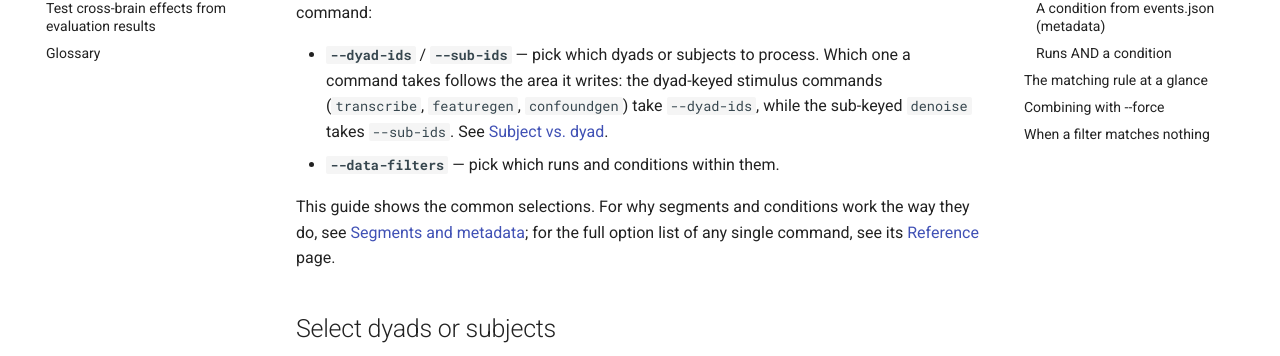
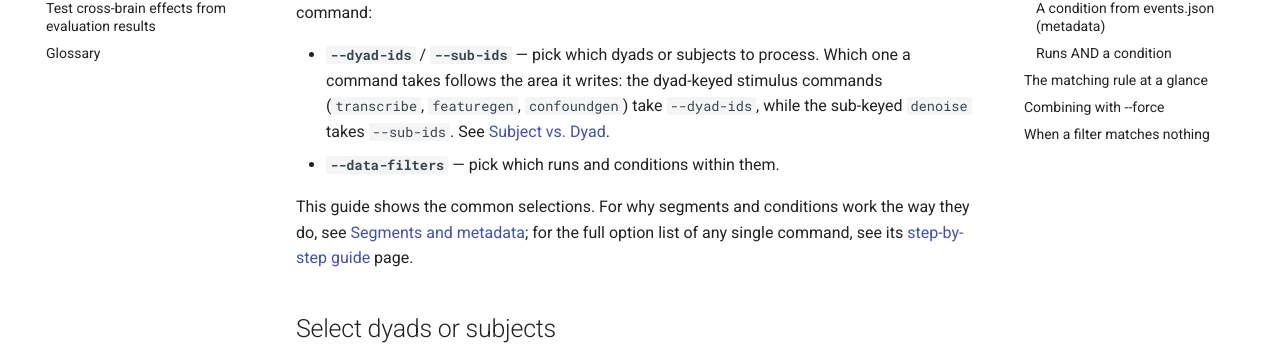
Before and after one commit to princeton-ddss/hypline, an MkDocs documentation site: the page built from docs/mkdocs/FAQ/filter.md, in a window 1280 px wide and 900 px high. Shown: the part 304-660 px from the top of the window. Built offline with MkDocs 1.6.1 and Material for MkDocs 9.7.7, drawn with Linux system fonts in a browser that asks for light colours; comment, search, counter and statistics services are not loaded; the version menu is left out.

Commit message:
Fix links in filter.md for dyad and segment references
Updated links in the FAQ filter documentation to point to the correct step-by-step guides.

```diff
--- a/docs/mkdocs/FAQ/filter.md
+++ b/docs/mkdocs/FAQ/filter.md
@@ -9,12 +9,12 @@
   Which one a command takes follows the area it writes: the dyad-keyed stimulus
   commands (`transcribe`, `featuregen`, `confoundgen`) take `--dyad-ids`, while
   the sub-keyed `denoise` takes `--sub-ids`. See [Subject vs.
-  dyad](../concepts/layout.md#subject-vs-dyad).
+  Dyad](../step-by-step/layout.md#subject-vs-dyad).
 - **`--data-filters`** — pick which runs and conditions within them.
 
 This guide shows the common selections. For why segments and conditions work
-the way they do, see [Segments and metadata](../concepts/segments.md); for the
-full option list of any single command, see its [Reference](../reference/transcribe.md)
+the way they do, see [Segments and metadata](../step-by-step/segments.md); for the
+full option list of any single command, see its [step-by-step guide](../step-by-step/transcribe.md)
 page.
 
 ## Select dyads or subjects
```
